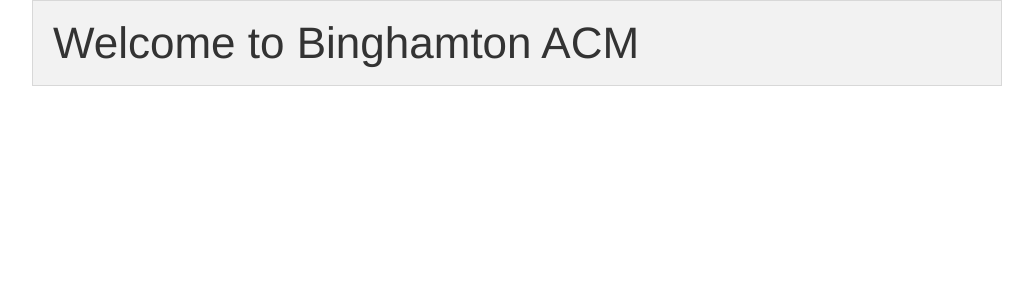
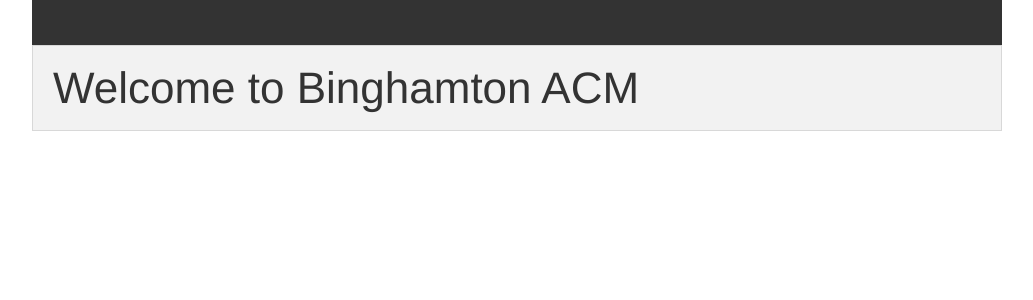
Before and after one commit to BinghamtonACM/old-web, a Jekyll site: the page built from index.html, in a window 1280 px wide. Shown: the top 300 px of the page, without its empty margins (123-1156 px from the left). Built offline with Jekyll 4.4.1, drawn with Linux system fonts in a browser that asks for light colours.

Commit message:
include navbar in default

```diff
--- a/_layouts/default.html
+++ b/_layouts/default.html
@@ -8,11 +8,17 @@
     <script src="js/vendor/modernizr.js"></script>
 </head>
 <body>
+    <div class="row">
+        <div class="12-large columns centered">
 
-    <div id="wrapper">
-        {{ content }}
+            {% include nav.html %}
+
+            <div id="wrapper">
+                {{ content }}
+            </div>
+
+        </div>
     </div>
-
 
     <script src="js/foundation.min.js"></script>
     <script src="js/vendor/jquery.js"></script>
```
